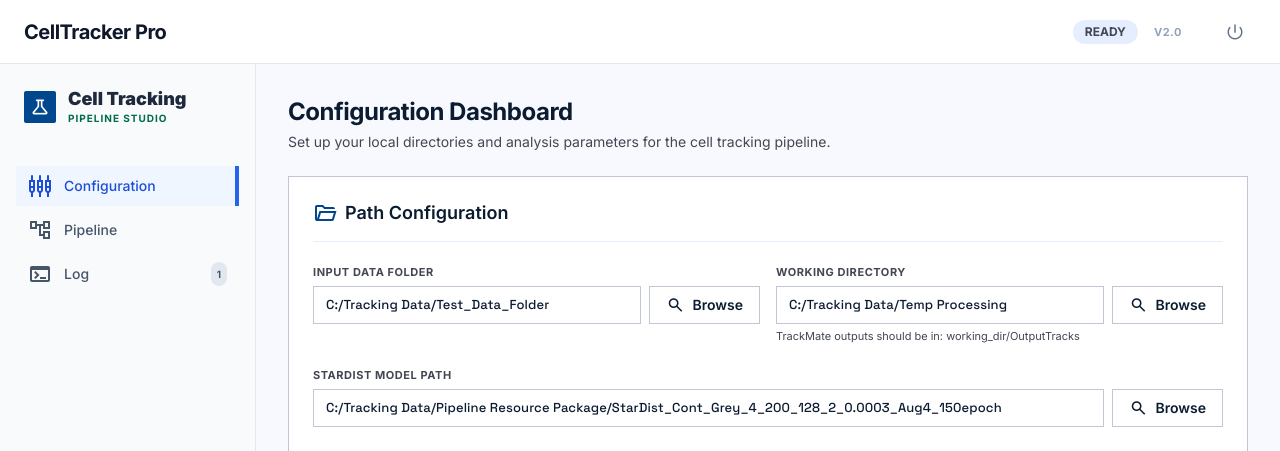
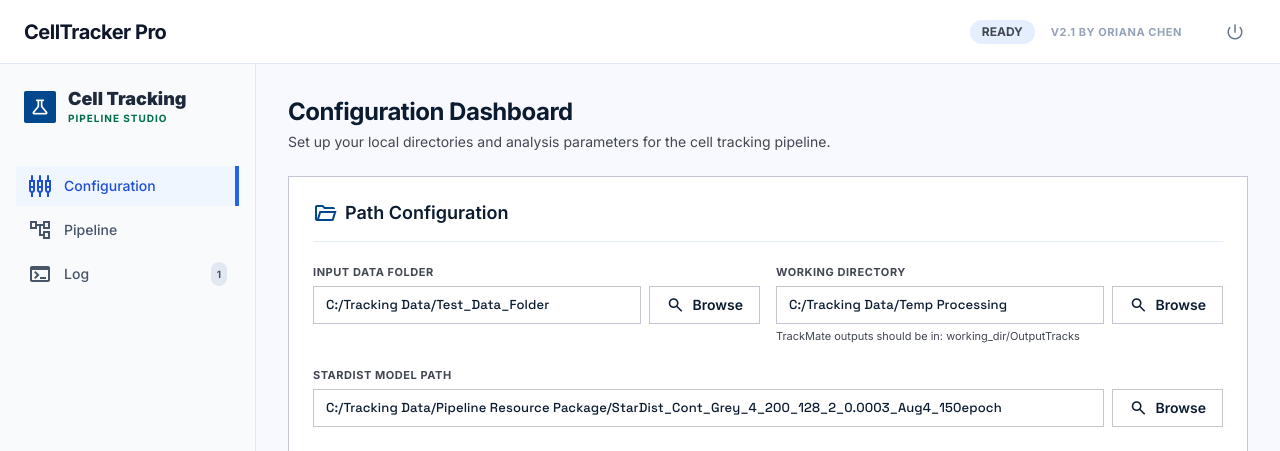
Before and after one commit to oriannna2015/Lammerding_Lab_tracking_pipeline, a Bottle app: page / in a window 1280 px wide. Shown: the top 451 px of the page. Run offline with Bottle, Linux system fonts and the light colour scheme; some libraries are stand-ins or nearby versions.

Commit message:
Fixed initialization support and v2.1 MD, v2.1 Finalized

```diff
--- a/src/templates/index.html
+++ b/src/templates/index.html
@@ -129,7 +129,7 @@
         </div>
         <div class="flex items-center gap-4">
             <span id="status-badge" class="px-3 py-1 bg-surface-container rounded-full text-xs font-bold text-on-surface-variant">READY</span>
-            <span class="text-label-caps font-label-caps text-slate-400 uppercase">v2.0</span>
+            <span class="text-label-caps font-label-caps text-slate-400 uppercase">v2.1 by Oriana Chen</span>
             <button onclick="shutdownServer()" class="ml-4 px-3 py-1 text-xs font-semibold text-slate-500 hover:text-red-600 hover:bg-red-50 rounded transition-colors" title="Quit Application">
                 <span class="material-symbols-outlined text-[18px]">power_settings_new</span>
             </button>
```
Also changed, not shown: README.md, 2 other files.
